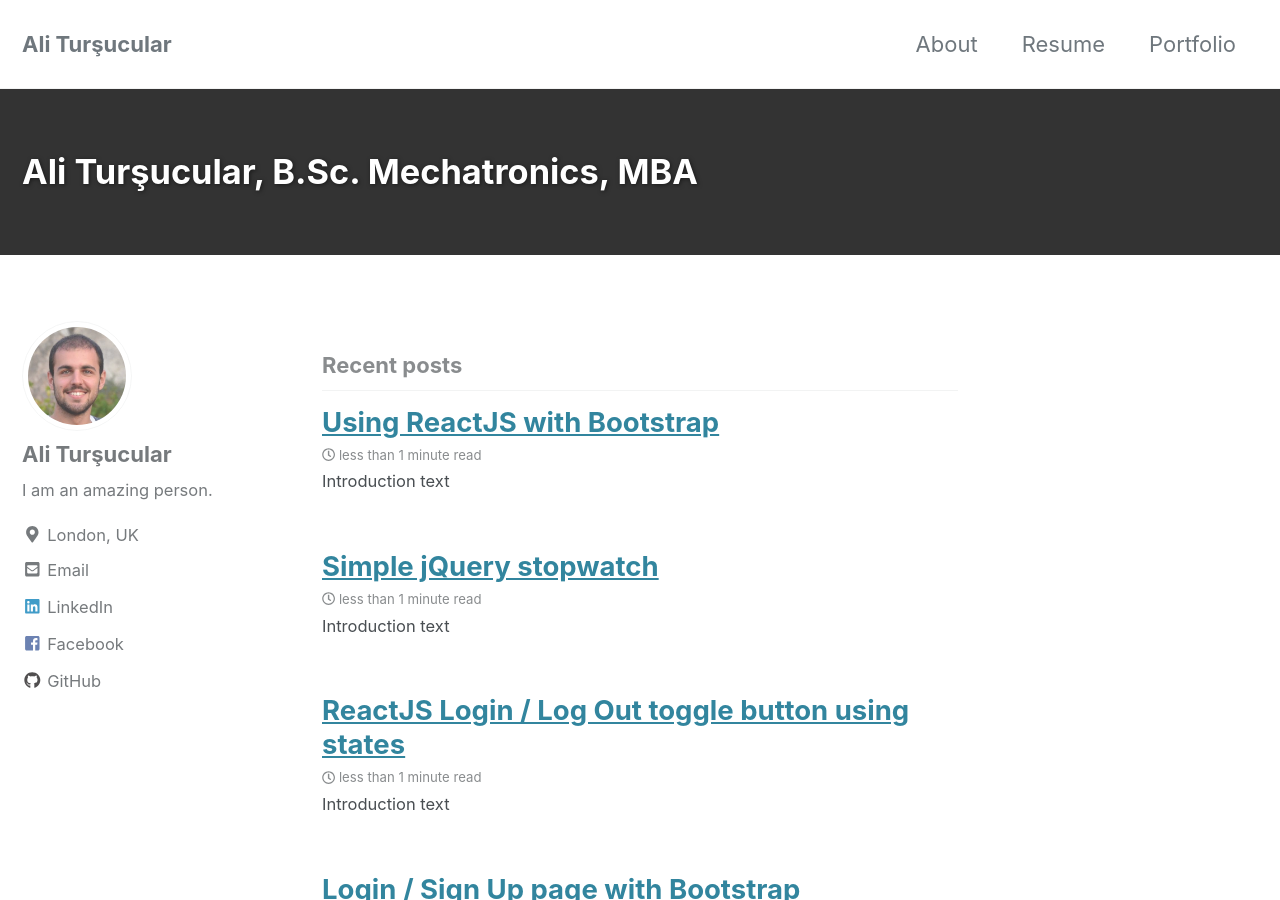
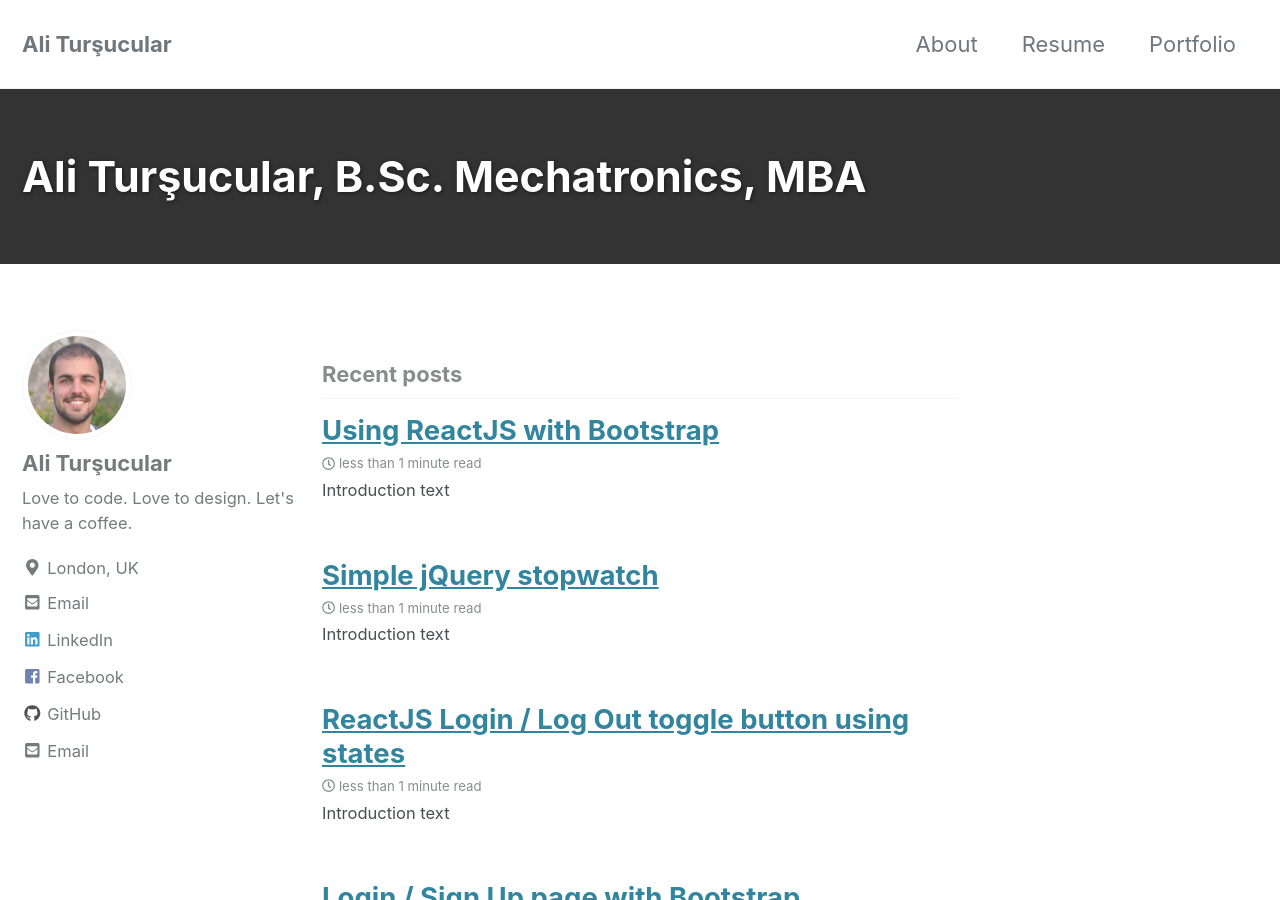
Before and after one commit to alitursucular/alitursucular.github.io, a Jekyll site: the page built from index.html, in a window 1280 px wide and 900 px high. Built offline with Jekyll 4.4.1, drawn with Linux system fonts in a browser that asks for light colours; cached includes are drawn as plain includes; the list of posts is cut into pages by our own code.

Commit message:
Edits and fixes

```diff
--- a/_config.yml
+++ b/_config.yml
@@ -107,9 +107,9 @@ analytics:
 author:
   name: "Ali Turşucular"
   avatar: "/assets/images/ali-avatar.jpg"
-  bio: "I am an amazing person."
+  bio: "Love to code. Love to design. Let's have a coffee."
   location: "London, UK"
-  email:
+  email: "alitursucular@gmail.com"
   links:
     - label: "Email"
       icon: "fas fa-fw fa-envelope-square"
--- a/_sass/minimal-mistakes/_page.scss
+++ b/_sass/minimal-mistakes/_page.scss
@@ -176,7 +176,7 @@
       font-size: $type-size-2;
 
       @include breakpoint($small) {
-        font-size: $type-size-3;
+        font-size: $type-size-2;
       }
     }
   }
```
